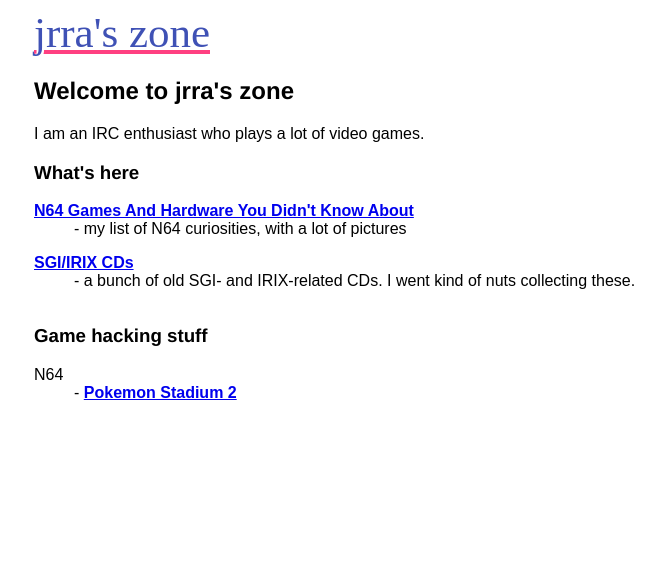
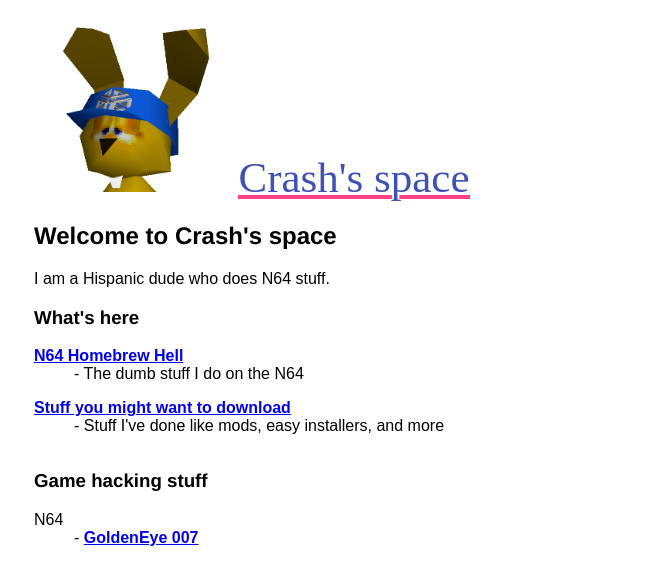
Before and after one commit to CrashOveride95/CrashOveride95.github.io, a plain HTML site: page index.html in a window 1280 px wide. Shown: the whole page, without its empty margins (206-871 px from the left). Drawn offline with Linux system fonts and the light colour scheme; a web font is replaced by a local one.

Commit message:
more html stuff

```diff
--- a/index.html
+++ b/index.html
@@ -35,7 +35,7 @@ h1,h2,h3 {
 	display:inline;
 }
 .header h1 {
-	font-family: 'FatFrank Heavy';
+	font-family: 'Bauhaus 93';
 	font-size: 43px;
 	font-weight: normal;
 	color:#3f51b5;
@@ -72,25 +72,27 @@ dd {
 </head>
 <body>
 
-<div class='header'><h1>jrra's zone</h1></div>
+<img src="MIPSWithSGIHat.png" alt="Mips" width="200" height="184">
 
-<h2>Welcome to jrra's zone</h2>
+<div class='header'><h1>Crash's space</h1></div>
+
+<h2>Welcome to Crash's space</h2>
 
 <p>
-I am an IRC enthusiast who plays a lot of video games.</p>
+I am a Hispanic dude who does N64 stuff.</p>
 
 <h3>What's here</h3>
 <dl>
-	<dt><a href="/n64">N64 Games And Hardware You Didn't Know About</a></dt>
-	<dd>- my list of N64 curiosities, with a lot of pictures</dd>
-	<dt><a href="/sgi">SGI/IRIX CDs</a></dt>
-	<dd>- a bunch of old SGI- and IRIX-related CDs. I went kind of nuts collecting these.</dd>
+	<dt><a href="/n64">N64 Homebrew Hell</a></dt>
+	<dd>- The dumb stuff I do on the N64</dd>
+	<dt><a href="/sgi">Stuff you might want to download</a></dt>
+	<dd>- Stuff I've done like mods, easy installers, and more</dd>
 </dl>
 
 <h3>Game hacking stuff</h3>
 <dl>
 	<dt>N64</dt>
-	<dd>- <a href="/pokemon-stadium-2">Pokemon Stadium 2</a></dd>
+	<dd>- <a href="/goldeneye">GoldenEye 007</a></dd>
 </dl>
 </body>
 </html>
```
Also changed, not shown: MIPSWithSGIHat.png (added).
